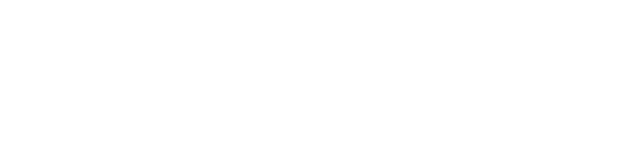
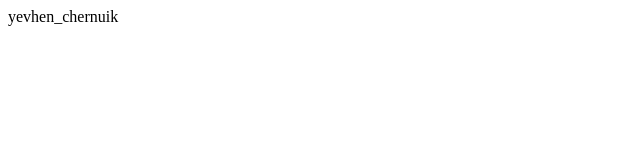
Before and after one commit to Art-Smirnov/test, a plain HTML site: page index.html in a window 1280 px wide. Shown: the whole page, without its empty margins (0-640 px from the left). Drawn offline with Linux system fonts and the light colour scheme.

Commit message:
добавил секцию

```diff
--- a/index.html
+++ b/index.html
@@ -5,5 +5,7 @@
     <meta name="viewport" content="width=device-width, initial-scale=1.0" />
     <title>Document</title>
   </head>
-  <body></body>
+  <body>
+    <section>yevhen_chernuik</section>
+  </body>
 </html>
```
